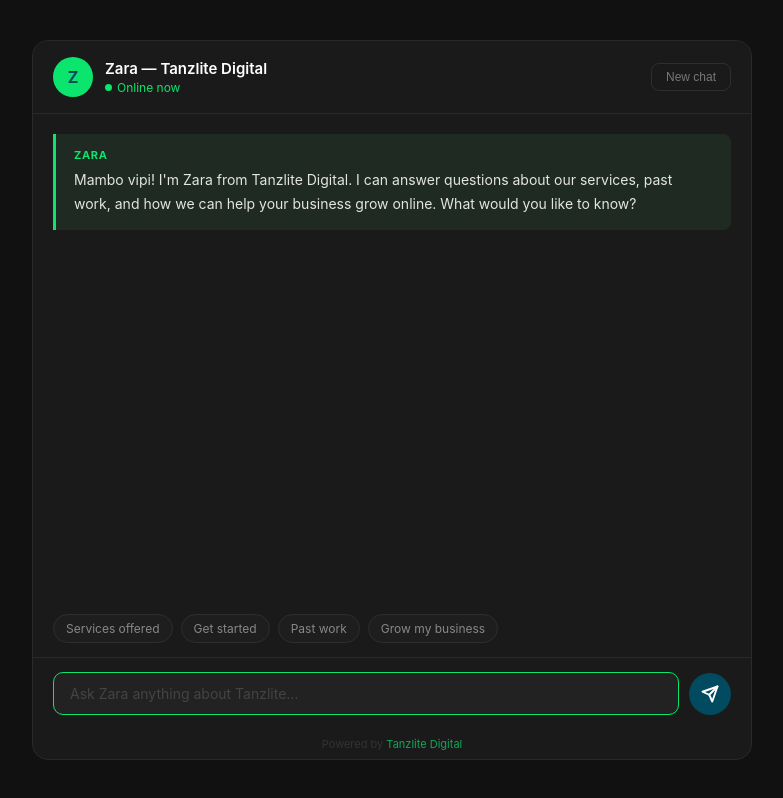
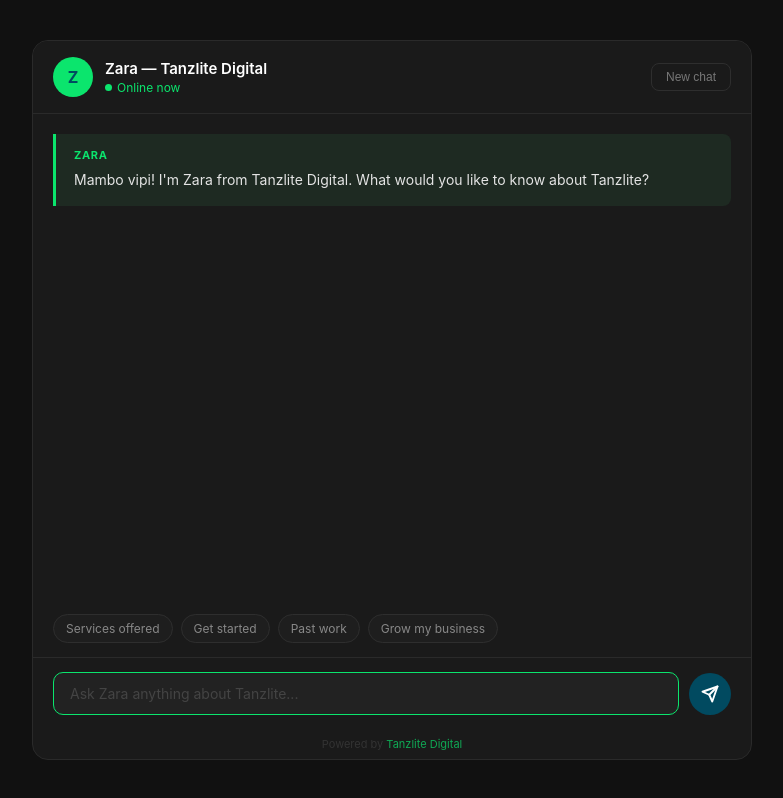
Before and after one commit to Tonelee11/rag_system, a website: page index.html in a window 1280 px wide. Shown: the whole page, without its empty margins (248-1031 px from the left). Drawn offline with Linux system fonts and the light colour scheme.

Commit message:
Changed welcome message

```diff
--- a/index.html
+++ b/index.html
@@ -338,7 +338,7 @@
   });
 
   // Welcome message
-  addMessage("Zara", "Mambo vipi! I'm Zara from Tanzlite Digital. I can answer questions about our services, past work, and how we can help your business grow online. What would you like to know?", "zara");
+  addMessage("Zara", "Mambo vipi! I'm Zara from Tanzlite Digital. What would you like to know about Tanzlite?", "zara");
   inputEl.focus();
 </script>
 
```
